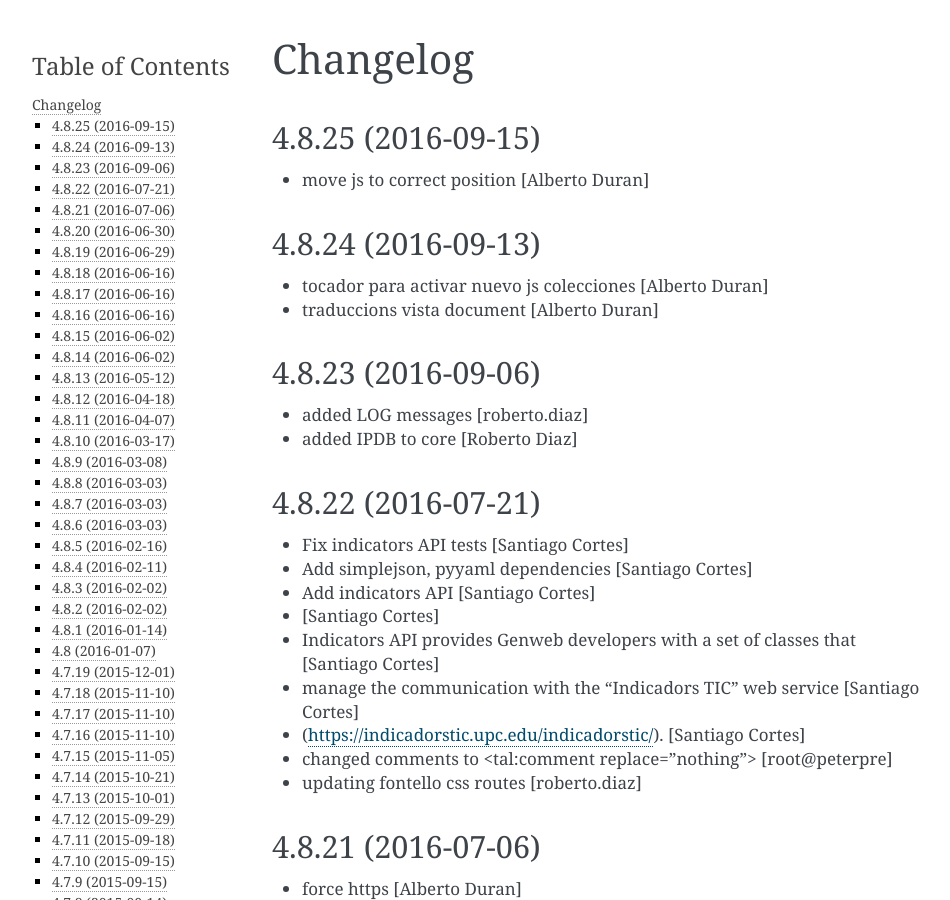
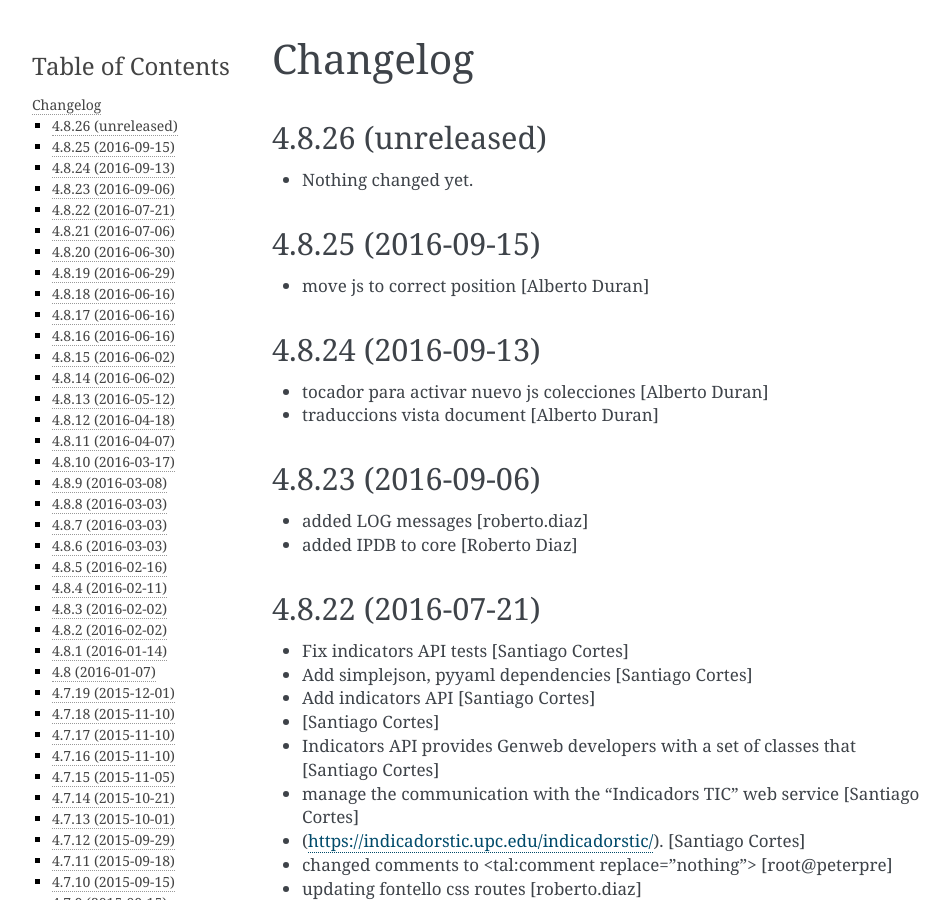
Before and after one commit to UPCnet/genweb.core, a Sphinx documentation site: the page built from docs/HISTORY.rst, in a window 1280 px wide and 900 px high. Shown: the whole window, without its empty margins (148-1098 px from the left). Built offline with Sphinx 7.4.7, drawn with Linux system fonts in a browser that asks for light colours.

Commit message:
Back to development: 4.8.26

```diff
--- a/docs/HISTORY.rst
+++ b/docs/HISTORY.rst
@@ -1,5 +1,11 @@
 Changelog
 =========
+
+4.8.26 (unreleased)
+-------------------
+
+- Nothing changed yet.
+
 
 4.8.25 (2016-09-15)
 -------------------
--- a/setup.py
+++ b/setup.py
@@ -1,7 +1,7 @@
 from setuptools import setup, find_packages
 import os
 
-version = '4.8.25'
+version = '4.8.26.dev0'
 
 README = open('README.rst').read()
 HISTORY = open(os.path.join('docs', 'HISTORY.rst')).read()
```
